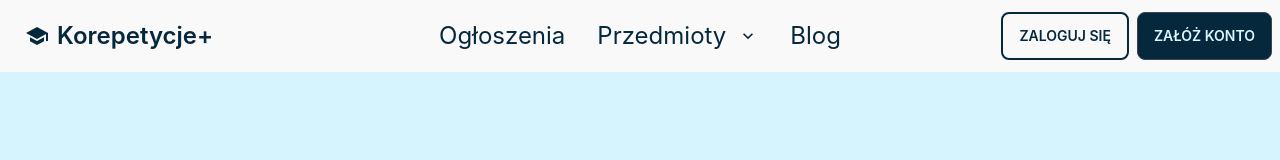
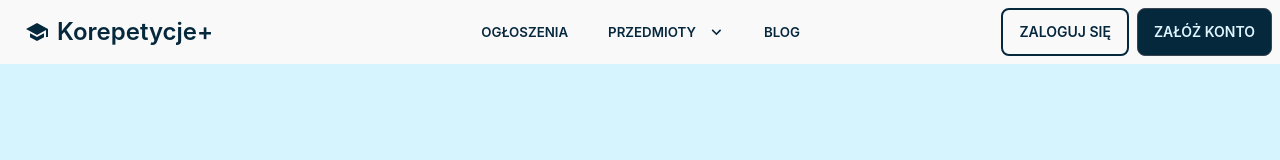
Before and after one commit to SamSepi0l-H3ll0-Fi3ND/Korepetycje-, a React (Create React App) app in the folder KorepetycjePlus/: page / in a window 1280 px wide. Shown: the top 160 px of the page. Built offline with nearby package versions, Linux system fonts and the light colour scheme.

Commit message:
Changed a to button

```diff
--- a/KorepetycjePlus/src/components/Nav.js
+++ b/KorepetycjePlus/src/components/Nav.js
@@ -29,11 +29,12 @@ const Nav = () => {
             tabindex="0"
             class="menu menu-compact dropdown-content mt-3 p-2 shadow bg-base-100 rounded-box w-52"
           >
+            {/* Mobile Version of Navbar */}
             <li>
-              <a>Ogłoszenia</a>
+              <a class="btn btn-ghost">Ogłoszenia</a>
             </li>
             <li tabindex="0">
-              <a class="justify-between">
+              <a class="btn btn-ghost">
                 Przedmioty
                 <svg
                   class="fill-current"
@@ -47,18 +48,18 @@ const Nav = () => {
               </a>
               <ul className="bg-[#2a303c] p-2">
                 <li>
-                  <a>Ścisłe</a>
+                  <a class="btn btn-ghost">Ścisłe</a>
                 </li>
                 <li>
-                  <a>Humanistyczne</a>
+                  <a class="btn btn-ghost">Humanistyczne</a>
                 </li>
                 <li>
-                  <a>Języki obce</a>
+                  <a class="btn btn-ghost">Języki obce</a>
                 </li>
               </ul>
             </li>
             <li>
-              <a>Blog</a>
+              <a class="btn btn-ghost">Blog</a>
             </li>
             <li>
               <Link to="/signin">
@@ -83,13 +84,14 @@ const Nav = () => {
           Korepetycje+
         </a>
       </div>
-      <div class="navbar-center hidden lg:flex">
+      {/* PC Version of navbar */}
+      <div class="navbar-center hidden md:flex">
         <ul class="menu menu-horizontal text-[#06283d] text-2xl p-0">
           <li>
-            <a>Ogłoszenia</a>
+            <a class="btn btn-ghost">Ogłoszenia</a>
           </li>
           <li tabindex="0">
-            <a>
+            <a class="btn btn-ghost">
               Przedmioty
               <svg
                 class="fill-current"
@@ -103,18 +105,18 @@ const Nav = () => {
             </a>
             <ul className="bg-[#fafafa]" class="p-2">
               <li>
-                <a>Ścisłe</a>
+                <a class="btn btn-ghost">Ścisłe</a>
               </li>
               <li>
-                <a>Humanistyczne</a>
+                <a class="btn btn-ghost">Humanistyczne</a>
               </li>
               <li>
-                <a>Języki obce</a>
+                <a class="btn btn-ghost">Języki obce</a>
               </li>
             </ul>
           </li>
           <li>
-            <a>Blog</a>
+            <a class="btn btn-ghost">Blog</a>
           </li>
         </ul>
       </div>
```
